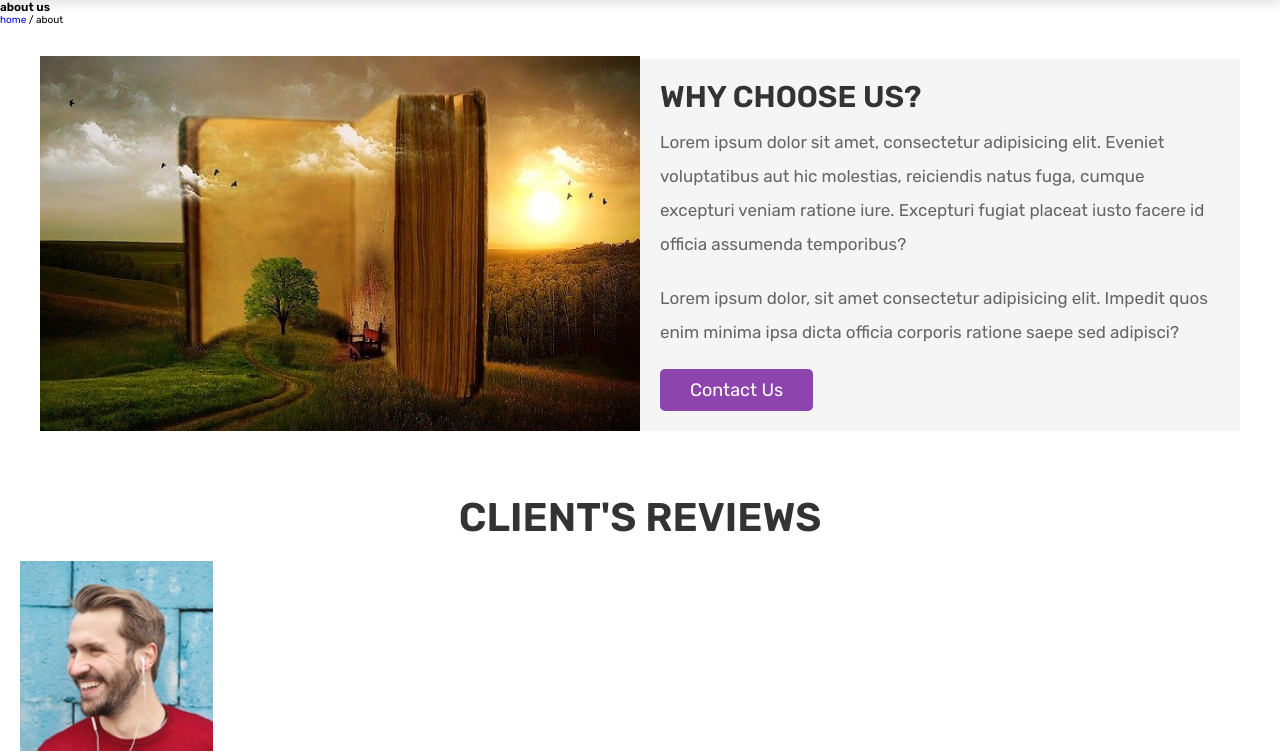
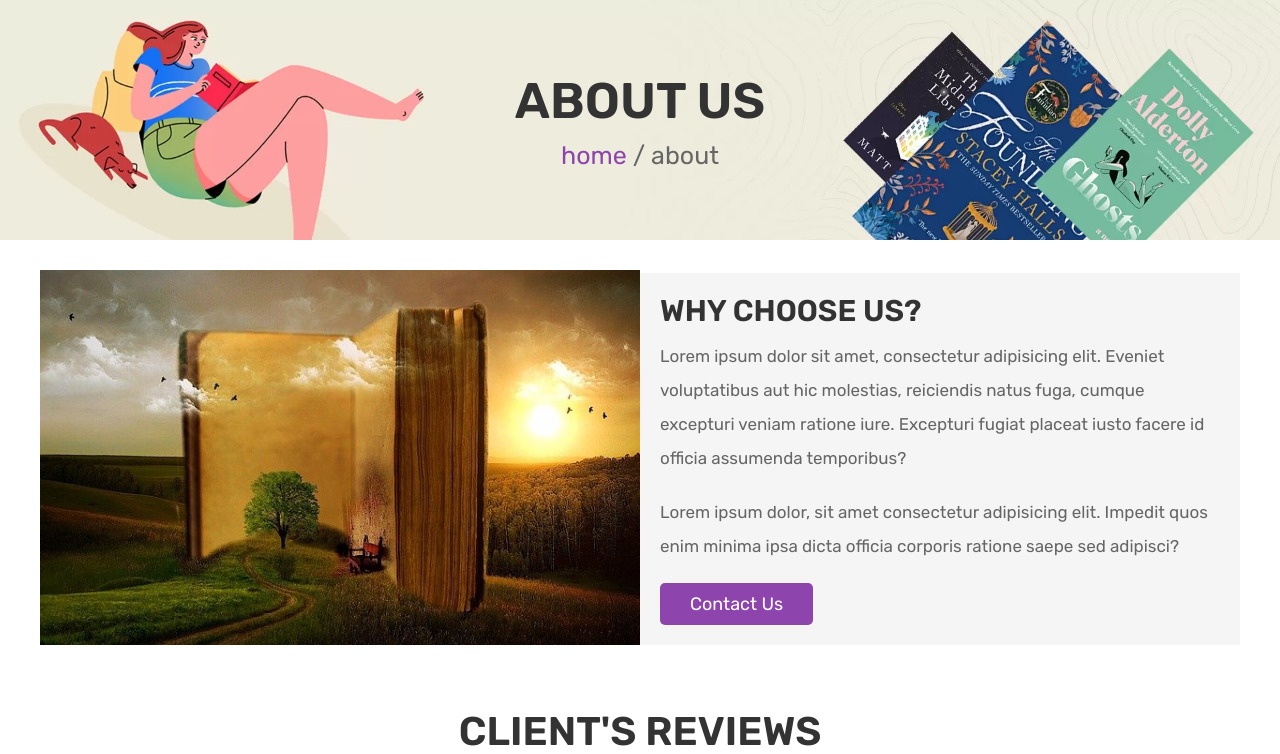
Before and after one commit to Lanarus/book-story, a PHP site: page /about.php in a window 1280 px wide. Shown: the part 134-888 px from the top of the page. Run offline with PHP 8.4, Linux system fonts and the light colour scheme; the visitor is signed in with stand-in values (Sample User, id 1); data that the repository does not hold is empty.

Commit message:
style heading

```diff
--- a/css/style1.css
+++ b/css/style1.css
@@ -101,7 +101,37 @@
    background-color: var(--white);
    color:var(--black);
 }
+.heading{
+   min-height: 30vh;
+   display: flex;
+   flex-flow: column;
+   align-items: center;
+   justify-content: center;
+   gap:1rem;
+   background: url(../images/heading-bg.webp) no-repeat;
+   background-size: cover;
+   background-position: center;
+   text-align: center;
+}
 
+.heading h3{
+   font-size: 5rem;
+   color:var(--black);
+   text-transform: uppercase;
+}
+
+.heading p{
+   font-size: 2.5rem;
+   color:var(--light-color);
+}
+
+.heading p a{
+   color:var(--purple);
+}
+
+.heading p a:hover{
+   text-decoration: underline;
+}
 .form-container{
     min-height: 100vh;
     background-color: var(--light-bg);
```
